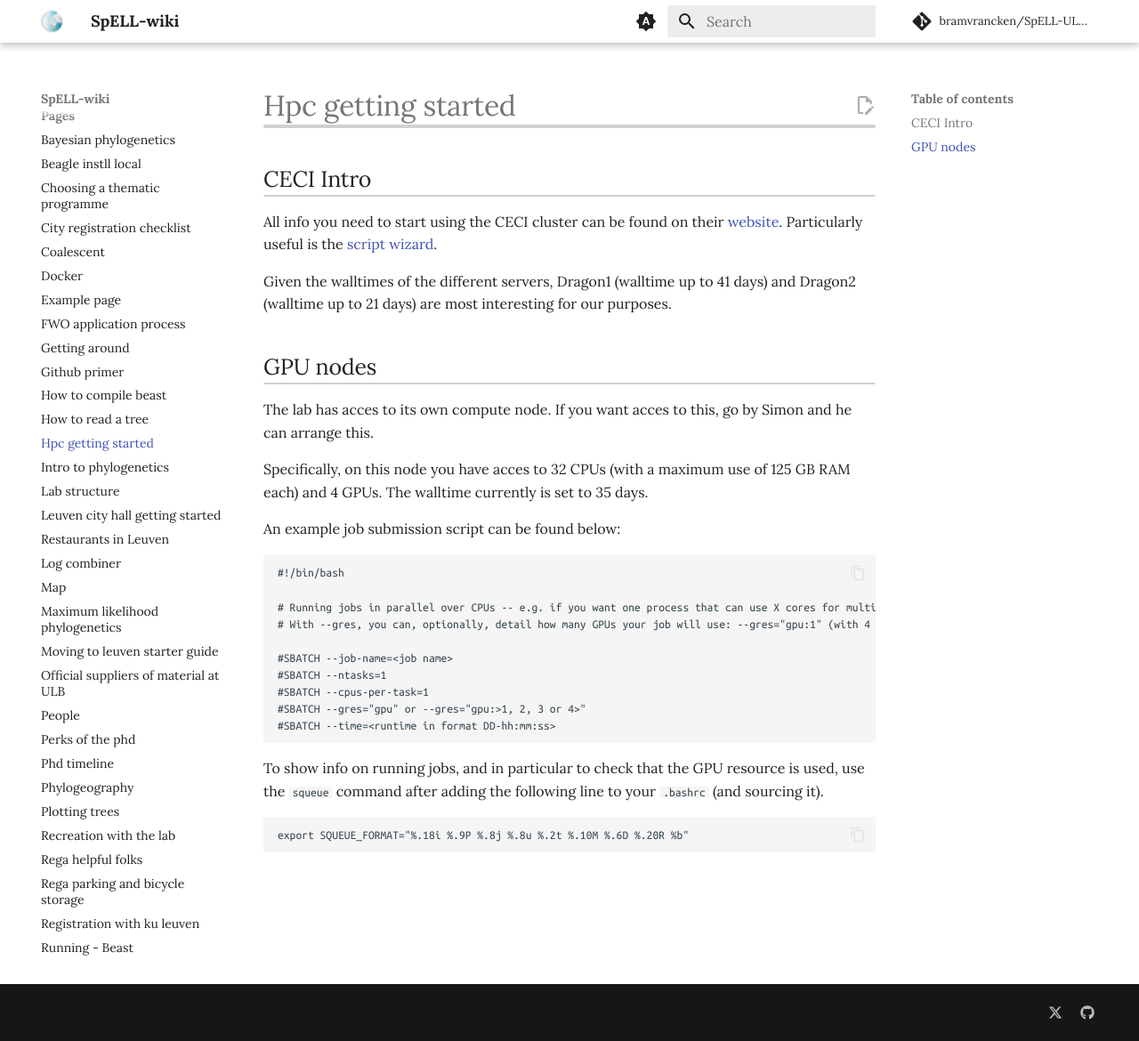
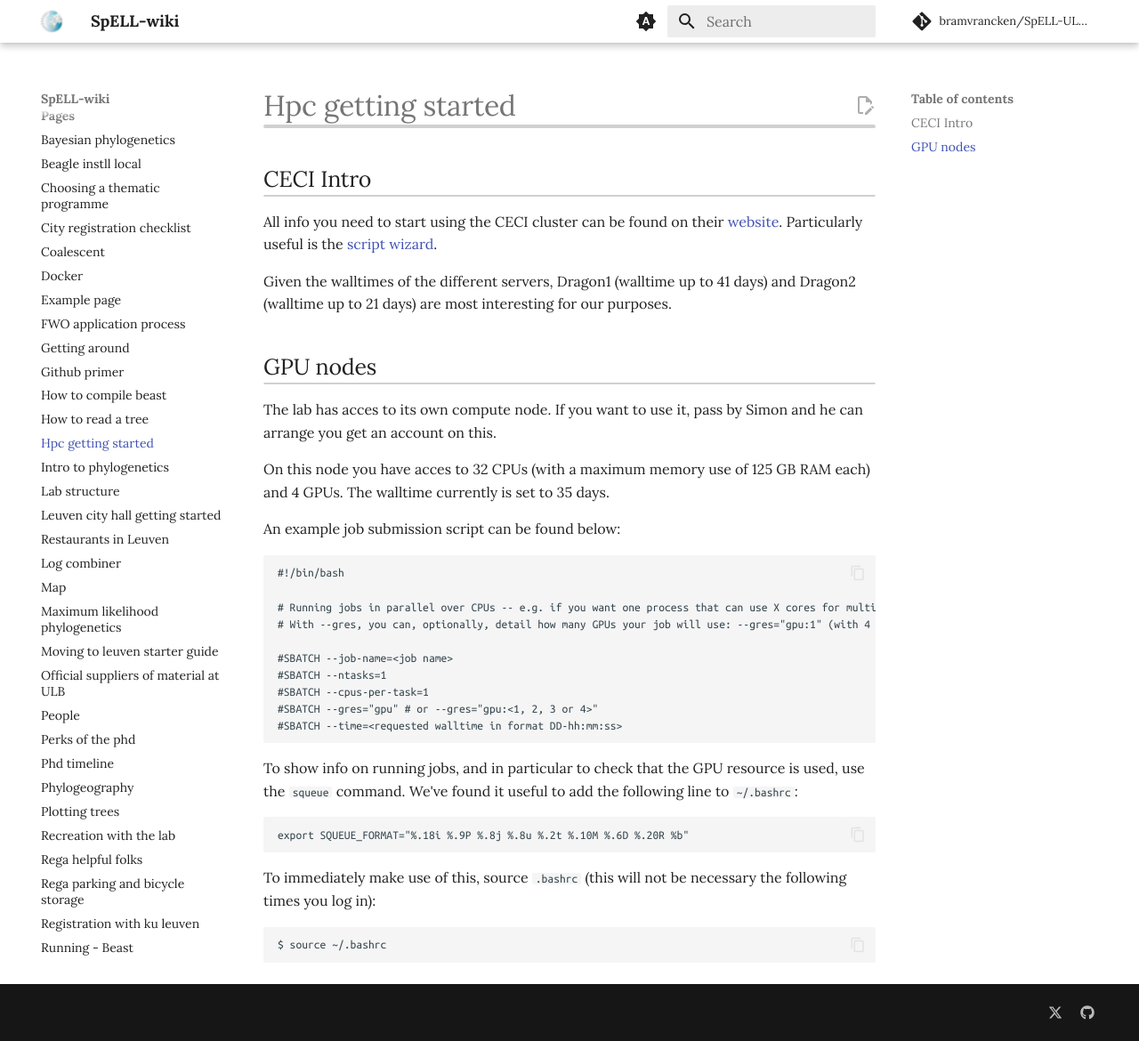
Before and after one commit to bramvrancken/SpELL-ULB.github.io, an MkDocs documentation site: the page built from docs/hpc-getting-started.md, in a window 1280 px wide and 1170 px high. Shown: the whole window at 89% size. Built offline with MkDocs 1.6.1 and Material for MkDocs 9.7.7, drawn with Linux system fonts in a browser that asks for light colours; nearby versions of some CDN libraries; comment, search, counter and statistics services are not loaded.

Commit message:
update explanation

````diff
--- a/docs/hpc-getting-started.md
+++ b/docs/hpc-getting-started.md
@@ -7,9 +7,9 @@ Given the walltimes of the different servers, Dragon1 (walltime up to 41 days) a
 
 ## GPU nodes
 
-The lab has acces to its own compute node. If you want acces to this, go by Simon and he can arrange this.
+The lab has acces to its own compute node. If you want to use it, pass by Simon and he can arrange you get an account on this.
 
-Specifically, on this node you have acces to 32 CPUs (with a maximum use of 125 GB RAM each) and 4 GPUs. The walltime currently is set to 35 days.
+On this node you have acces to 32 CPUs (with a maximum memory use of 125 GB RAM each) and 4 GPUs. The walltime currently is set to 35 days.
 
 An example job submission script can be found below:
 
@@ -22,12 +22,19 @@ An example job submission script can be found below:
 #SBATCH --job-name=<job name>
 #SBATCH --ntasks=1
 #SBATCH --cpus-per-task=1
-#SBATCH --gres="gpu" or --gres="gpu:>1, 2, 3 or 4>"
-#SBATCH --time=<runtime in format DD-hh:mm:ss>
+#SBATCH --gres="gpu" # or --gres="gpu:<1, 2, 3 or 4>"
+#SBATCH --time=<requested walltime in format DD-hh:mm:ss>
 ```
 
-To show info on running jobs, and in particular to check that the GPU resource is used, use the `squeue` command after adding the following line to your `.bashrc` (and sourcing it).
+To show info on running jobs, and in particular to check that the GPU resource is used, use the `squeue` command.
+We've found it useful to add the following line to `~/.bashrc`:
 
 ```
 export SQUEUE_FORMAT="%.18i %.9P %.8j %.8u %.2t %.10M %.6D %.20R %b"
 ```
+
+To immediately make use of this, source `.bashrc` (this will not be necessary the following times you log in):
+
+```
+$ source ~/.bashrc
+```
````
